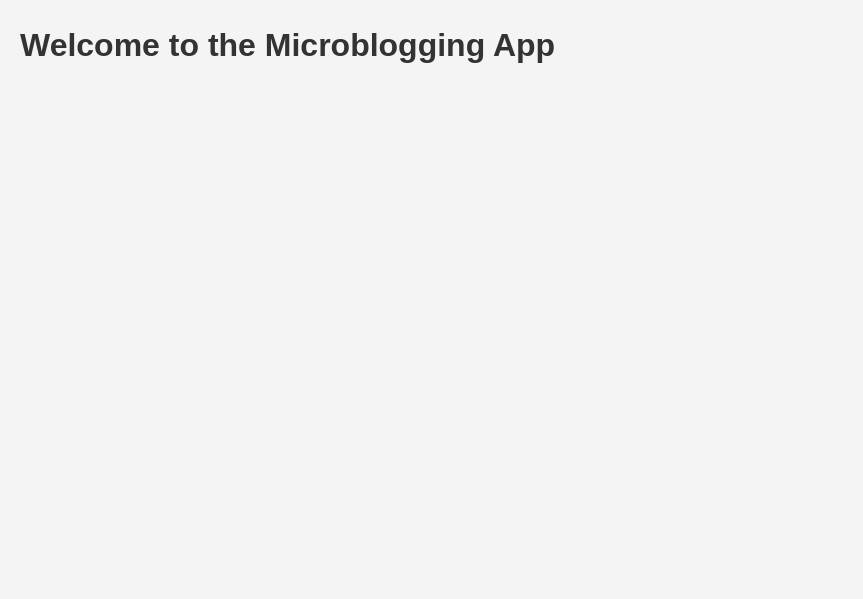
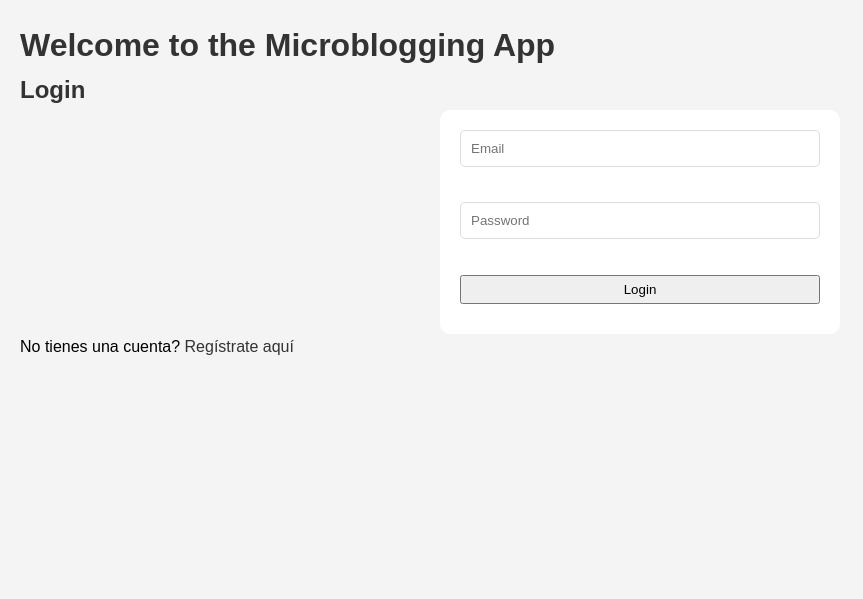
Before and after one commit to LarsK4nis/JustVlogging, a Flask app: page / in a window 1280 px wide. Shown: the part 40-639 px from the top of the page, without its empty margins (0-863 px from the left). Run offline with Flask 3, Linux system fonts and the light colour scheme; data that the repository does not hold is empty.

Commit message:
index login y formulario

```diff
--- a/app/routes.py
+++ b/app/routes.py
@@ -6,10 +6,21 @@ from .forms import LoginForm, RegistrationForm, EditProfileForm, PostForm
 from flask_login import login_user, logout_user, current_user, login_required
 from werkzeug.security import generate_password_hash, check_password_hash
 
-@app.route('/')
+@app.route('/', methods=['GET', 'POST'])
 def index():
+    if request.method == 'POST':
+        email = request.form.get('email')
+        password = request.form.get('password')
+        user = User.query.filter_by(email=email).first()
+        if user and check_password_hash(user.password_hash, password):
+            login_user(user)
+            next_page = request.args.get('next')
+            return redirect(next_page) if next_page else redirect(url_for('index'))
+        else:
+            flash('Login Unsuccessful. Please check email and password')
     posts = Post.query.all()  # O cualquier lógica para obtener los posts
     return render_template('index.html', posts=posts)
+
 
 @app.route('/login', methods=['GET', 'POST'])
 def login():
--- a/app/templates/index.html
+++ b/app/templates/index.html
@@ -3,5 +3,12 @@
 
 {% block content %}
 <h1>Welcome to the Microblogging App</h1>
+<h2>Login</h2>
+<form method="post" action="{{ url_for('login') }}">
+    <input type="email" name="email" placeholder="Email" required><br>
+    <input type="password" name="password" placeholder="Password" required><br>
+    <input type="submit" value="Login">
+</form>
+<p>No tienes una cuenta? <a href="{{ url_for('register') }}">Regístrate aquí</a></p>
 <!-- Mostrar los posts aquí -->
 {% endblock %}
```
